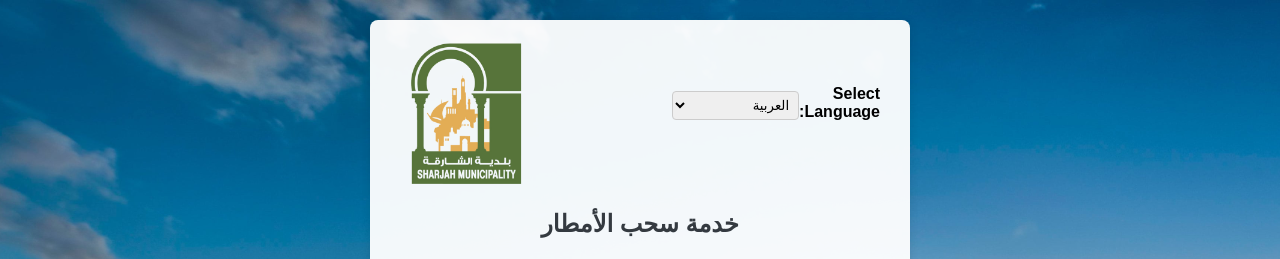
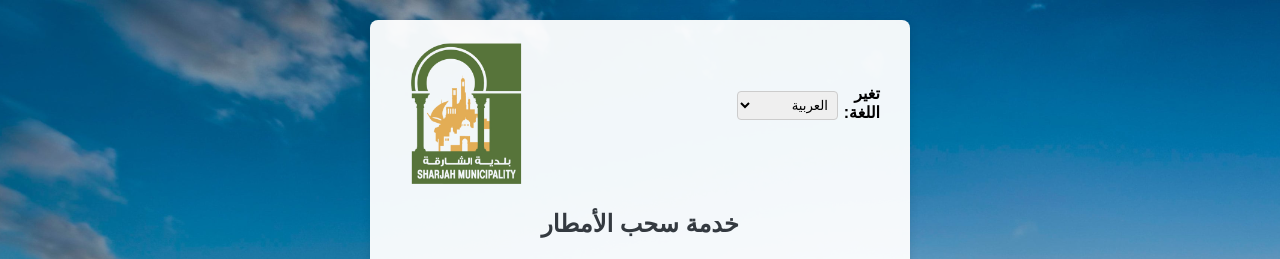
Before and after one commit to HitechWY/sharjah-municipality, a Flask app: page / in a window 1280 px wide. Shown: the top 259 px of the page. Run offline with Flask 3, Linux system fonts and the light colour scheme.

Commit message:
Assistant checkpoint: Update language selector label for Arabic
Assistant generated file changes:
- templates/form.html: Update language selector label in Arabic

---

User prompt:

now change the (Select Language) in arabic section to تغير اللغة

```diff
--- a/templates/form.html
+++ b/templates/form.html
@@ -108,6 +108,7 @@
             // Update Translations
             const translations = {
                 en: {
+                    languageSelectLabel: "Select Language:",
                     carNumberLabel: "Car Number:",
                     carTypeLabel: "Car Type:",
                     carCodeLabel: "Car Code:",
@@ -120,6 +121,7 @@
                     formTitle: "Rain Service"
                 },
                 ar: {
+                    languageSelectLabel: "تغير اللغة:",
                     carNumberLabel: "رقم المركبة:",
                     carTypeLabel: "نوع السيارة:",
                     carCodeLabel: "كود المركبة:",
```
